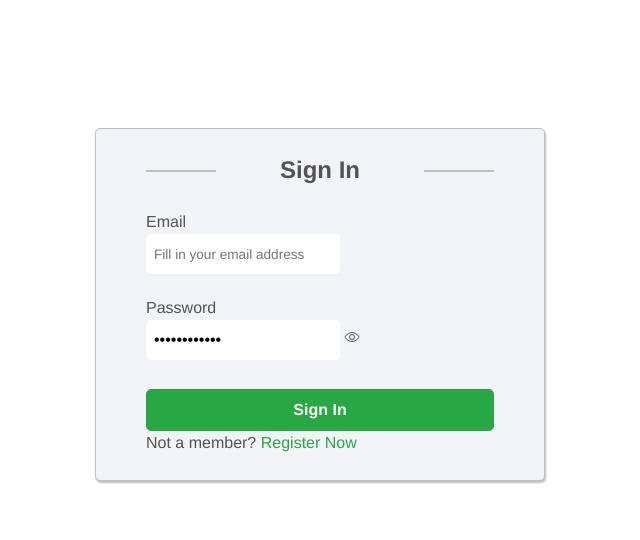
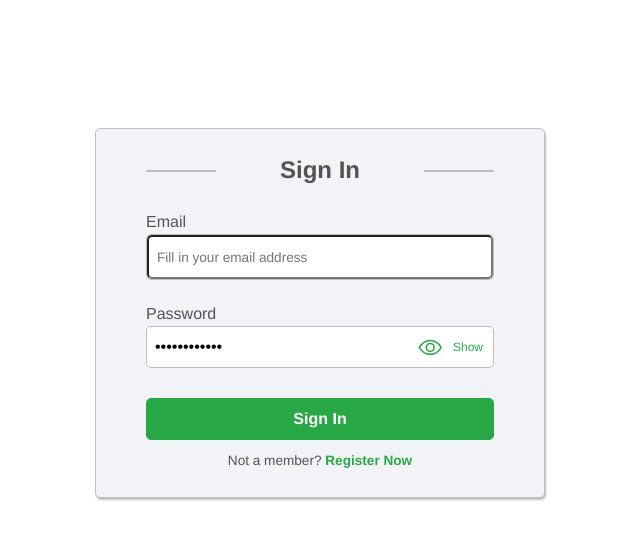
Before and after one commit to laxatzi/loginForm, a plain HTML site: page index.html in a window 1280 px wide. Shown: the whole page, without its empty margins (320-960 px from the left). Drawn offline with nearby package versions, Linux system fonts and the light colour scheme.

Commit message:
Styles-add input styles

```diff
--- a/style.css
+++ b/style.css
@@ -147,10 +147,6 @@ button {
   border-radius: 5px;
 }
 
-input {
-  border: none;
-}
-
 input::placeholder {
   font-size: .85rem;
 }
@@ -162,3 +158,63 @@ button {
   border: 1px solid var(--colorDist);
   margin-top: .5rem;
 }
+
+.promptToRegister p {
+  font-size: .85rem;
+  margin-top: 10px;
+  text-align: center;
+}
+
+.promptToRegister a {
+  font-weight: bold;
+}
+
+.sr-only {
+  border:0;
+  padding: 0;
+  clip: rect(1px, 1px, 1px, 1px);
+  clip-path: inset(50%);
+  height: 1px;
+  margin: -1px;
+  width: 1px;
+  overflow: hidden;
+  position: absolute !important;
+  word-wrap:normal !important;
+}
+
+span[data-info='show']::after {
+  content: "Show";
+  right: 0;
+  top: 0;
+}
+
+span[data-info='hide']::after {
+  content: "Hide";
+  right: 0;
+  top:0;
+}
+
+.eye-visibility {
+  color: var(--colorDist);
+  margin-right: 10px;
+  line-height: 2.5rem;
+  font-size: .75rem;
+}
+
+.input-field {
+  display: flex;
+  background-color: white;
+  border: 1px solid var(--colorSecond);
+  border-radius: 5px;
+}
+
+ion-icon {
+  font-size: 1.55rem;
+  padding: 8px;
+  color: var(--colorDist);
+}
+
+#password { border: none; }
+
+.input-field input { flex: 8; }
+.input-field ion-icon { flex: 1; }
```
